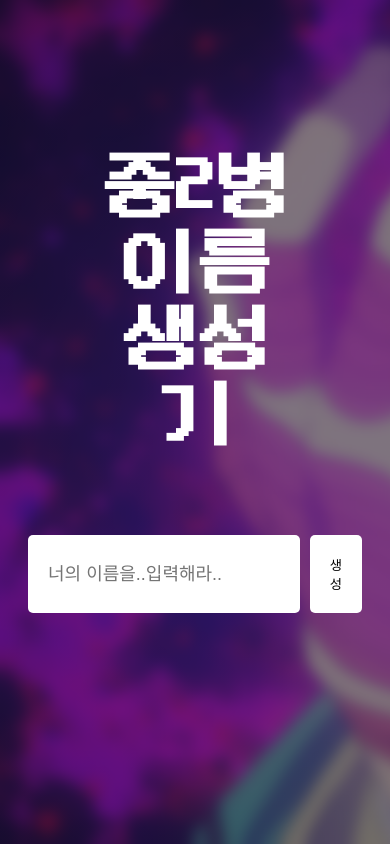
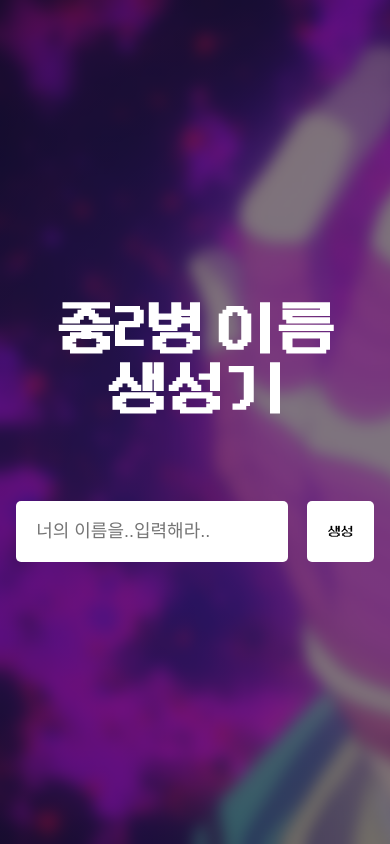
Before and after one commit to yujibug/jung2byeong-name-generator, a React (Create React App) app: page / in a window 390 px wide. Built offline with nearby package versions, Linux system fonts and the light colour scheme; no server answers.

Commit message:
모바일 디자인 수정

```diff
--- a/public/index.html
+++ b/public/index.html
@@ -5,10 +5,10 @@
     <link rel="icon" href="%PUBLIC_URL%/favicon.ico" />
     <meta name="viewport" content="width=device-width, initial-scale=1" />
     <meta name="theme-color" content="#000000" />
-    <!-- <meta
+    <meta
       name="description"
       content="Web site created using create-react-app"
-    /> -->
+    />
     <!--
       manifest.json provides metadata used when your web app is installed on a
       user's mobile device or desktop. See https://developers.google.com/web/fundamentals/web-app-manifest/
--- a/src/App.css
+++ b/src/App.css
@@ -29,6 +29,7 @@ div {
 }
 
 .background {
+  position: relative;
   width: 100%;
   height: 100%;
   text-align: center;
@@ -42,29 +43,28 @@ div {
   overflow: hidden;
 }
 
-.main-container {
+.title-generator-container {
+  margin: 300px auto 0 auto;
   width: 50%;
-  /* background-color: red; */
+  transition: margin 0.8s;
+}
+
+.slide-up {
   margin: 150px auto 0 auto;
 }
 
-.main-title-wrapper {
-  margin: 150px auto 0 auto;
-  width: 50%;
-  font-size: 38px;
+.title {
+  font-size: 80px;
   word-spacing: -20px;
 }
 
 .main-generator-container {
-  margin: 80px auto 0 auto;
-  width: 50%;
+  margin-top: 80px;
 }
 
 .main-generator-container div {
   display: flex;
-  /* flex-direction: row; */
   justify-content: center;
-  /* align-items: flex-end; */
 }
 
 .main-generator-container input {
@@ -83,12 +83,19 @@ div {
   outline: 0;
   padding: 20px;
   border-radius: 5px;
+  font-family: 'neodgm';
+  cursor: pointer;
 }
 
 .generateBtn {
-  /* border: 2px solid black; */
   background-color: white;
   margin-left: 5%;
+  transition: all 0.4s;
+}
+
+.generateBtn:hover {
+  background-color: rgba(0, 0, 0, 0.5);
+  color: white;
 }
 
 .main-result-container {
@@ -96,18 +103,19 @@ div {
   width: 550px;
   min-height: 150px;
   padding: 20px;
-  background: rgba(0, 0, 0, 0.5);
+  background: rgba(0, 0, 0, 0);
+  border-radius: 10px;
   position: relative;
+  transition: background 0.8s;
 }
 
-/* .result-wrapper {
-  width: 80%;
-  display: flex;
-  flex-wrap: nowrap;
-  justify-content: space-between;
-  margin: auto;
-  margin-top: 25px;
-} */
+.background-opacity {
+  background: rgba(0, 0, 0, 0.5);
+}
+
+.result-wrapper {
+  margin-top: 10px;
+}
 
 .result-wrapper p {
   font-size: 40px;
@@ -121,3 +129,18 @@ div {
   font-size: 25px;
   padding-right: 30px;
 }
+
+@media screen and (max-width: 768px) {
+  .title {
+    font-size: 60px;
+  }
+  .main-result-container {
+    width: 400px;
+  }
+  .result-wrapper p {
+    font-size: 30px;
+  }
+  .title-generator-container {
+    min-width: 380px;
+  }
+}
--- a/src/App.js
+++ b/src/App.js
@@ -11,6 +11,7 @@ function App() {
   let [firstResult, setFirstResult] = useState('');
   let [secondResult, setSecondResult] = useState('');
   let [generateBtnActive, setGenerateBtnActive] = useState(false);
+  let [slideSwitch, setSlideSwitch] = useState(false);
 
   useEffect(() => {
     axios
@@ -35,7 +36,7 @@ function App() {
       ' ' +
       name +
       '>';
-    let sendUrl = 'yujibug.github.io';
+    let sendUrl = 'yujibug.github.io/jung2';
     let sendHashTag = '중2병이름생성기';
     window.open(
       'https://twitter.com/intent/tweet?text=' +
@@ -50,8 +51,15 @@ function App() {
   return (
     <div className='App'>
       <div className='background'>
+        <div
+          className={
+            'title-generator-container' +
+            (slideSwitch === true ? ' slide-up' : '')
+          }
+        >
           <div className='main-title-wrapper'>
-          <h1 className='title'>중2병 이름 생성기</h1>
+            <h1 className='title'>중2병 이름</h1>
+            <h1 className='title'>생성기</h1>
           </div>
           <div className='main-generator-container'>
             <Generator
@@ -62,13 +70,20 @@ function App() {
               setName={setName}
             ></Generator>
           </div>
+        </div>
 
         {generateBtnActive === true ? (
-          <div className='main-result-container'>
+          <div
+            className={
+              'main-result-container' +
+              (slideSwitch === true ? ' background-opacity' : '')
+            }
+          >
             <Result
               name={name}
               firstResult={firstResult}
               secondResult={secondResult}
+              setSlideSwitch={setSlideSwitch}
             ></Result>
             <div>
               <FontAwesomeIcon
--- a/src/Result.js
+++ b/src/Result.js
@@ -4,6 +4,10 @@ function Result(props) {
   const firstName = useRef();
   const secondName = useRef();
   const userName = useRef();
+
+  useEffect(() => {
+    props.setSlideSwitch(true);
+  }, []);
 
   useEffect(() => {
     userName.current.innerHTML = props.name;
```
Lines whose indentation alone changed are shown as unchanged.
